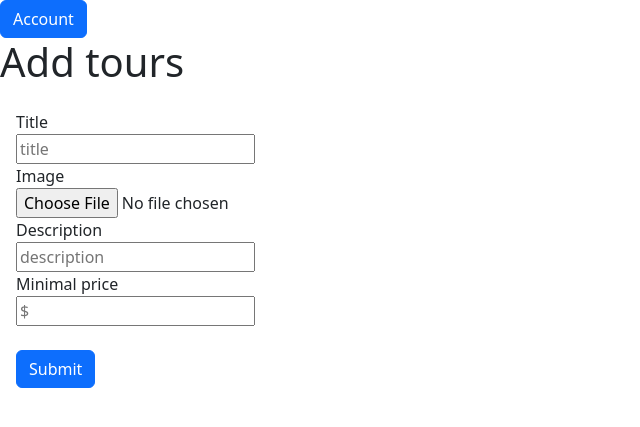
After one commit to YehoMk/WebsiteProject2, a Flask app: page /add_tours in a window 1280 px wide. The commit adds this page. Shown: the top 427 px of the page, without its empty margins (0-640 px from the left). Run offline with Flask 3, Linux system fonts and the light colour scheme; the visitor is signed in with stand-in values (Sample User, id 1).

Commit message:
feat: now tours can be added by admins and viewed
Added Tour database model in db.py.

Added add_tours_retrieve and add_tours_process functions in views.py.
They are responsible for loading and processing the page for adding
Tours.

Added a static folder. The form for adding tours can upload images to /static/uploads.

Added allowed_file function and modified config.py fot the image
uploading system.

All instances of "rent" are replaced with "tours".

Added add_tours.html. Modified register_and_profile.html and tours.html.

Added some comments.

```diff
--- a/app/db.py
+++ b/app/db.py
@@ -6,7 +6,7 @@ from flask_login import UserMixin
 from .config import *
 
 
-__all__ = ("User", "db", "migrate")
+__all__ = ("db", "migrate", "User", "Tour")
 
 
 db = SQLAlchemy(app)
@@ -19,3 +19,12 @@ class User(UserMixin, db.Model):
     username = db.Column(db.String(20), unique=True, nullable=False)
     email = db.Column(db.String(80), unique=True, nullable=False)
     password_hash = db.Column(db.String(80), nullable=False)
+
+
+class Tour(db.Model):
+    id = db.Column(db.Integer, primary_key=True)
+    creation_time = db.Column(db.DateTime, default=datetime.utcnow)
+    title = db.Column(db.String(20), nullable=False)
+    image_path = db.Column(db.String)
+    description = db.Column(db.String(120), nullable=False)
+    min_price = db.Column(db.Integer, nullable=False)
--- /dev/null
+++ b/app/templates/add_tours.html
@@ -0,0 +1,33 @@
+{% extends "base.html" %}
+
+{% block title %}Add tours{% endblock %}
+
+{% block content %}
+
+  <h1>Add tours</h1>
+
+  <form id="addTourForm" class="p-3" hx-post="{{ url_for('add_tours_process') }}" hx-target="#addTourResultText" enctype="multipart/form-data">
+
+    <label>Title</label> <br />
+    <input name="title" type="text" placeholder="title" required> <br />
+
+    <label>Image</label> <br />
+    <input name="image" type="file" required> <br />
+
+    <label>Description</label> <br />
+    <input name="description" type="text" placeholder="description" required> <br />
+
+    <label>Minimal price</label> <br />
+    <input name="minPrice" type="number" placeholder="$" required> <br />
+
+    <br />
+
+    <button class="btn btn-primary" >Submit</button>
+
+    <div id="addTourResultText">
+
+    </div>
+
+  </form>
+
+{% endblock %}
--- a/app/templates/register_and_profile.html
+++ b/app/templates/register_and_profile.html
@@ -8,6 +8,10 @@
     <h1>Username: {{ current_user.username }}</h1>
     <h1>Email: {{ current_user.email }}</h1>
     <h1>Id: {{ current_user.id }}</h1>
+    {% if current_user.id == 1 %}
+      <h2>ADMIN ACCOUNT</h2>
+      <a href="{{ url_for('add_tours_retrieve') }}">Add a tour</a>
+    {% endif %}
     <a href="{{ url_for('logout') }}">Logout</a>
   {% else %}
     <form id="registerForm" class="p-2" hx-post="{{ url_for('register_process') }}" hx-target="#resultText">
--- a/app/views.py
+++ b/app/views.py
@@ -2,12 +2,24 @@ from flask import render_template, request, redirect, make_response, url_for
 from werkzeug.security import generate_password_hash, check_password_hash
 from sqlalchemy.exc import IntegrityError
 from flask_login import login_user, current_user, login_required, logout_user
+import os
+from werkzeug.utils import secure_filename
+
 
 from .config import *
 from .db import *
 
 
-__all__ = ("index", "rent", "register_retrieve", "register_process", "login_retrieve", "login_process", "logout")
+__all__ = ("index", "tours", "register_retrieve", "register_process", "login_retrieve", "login_process", "logout")
+
+
+def allowed_file(filename):
+    """
+    Checks the validity of an uploaded file. More specifically weather it has an extension and weather this extension is in ALLOWED_EXTENSIONS.
+    :param filename:
+    :return: filename.
+    """
+    return "." in filename and filename.rsplit(".", 1)[1].lower() in ALLOWED_EXTENSIONS
 
 
 @login.user_loader
@@ -17,15 +29,82 @@ def load_user(user_id):
     return User.query.get(int(user_id))
 
 
+# The main pages
+
+
 @app.route("/index")
 @app.route("/")
 def index():
+    """
+    The function for the main page of the website.
+    :return: template for the main page.
+    """
     return render_template("index.html")
 
 
-@app.route("/rent")
-def rent():
-    return render_template("rent.html")
+@app.route("/tours")
+def tours():
+    """
+    The function for the page with the tours .
+    :return: template for the tours page.
+    """
+    tours = Tour.query.all()
+    return render_template("tours.html", tours=tours)
+
+
+# Admin related pages
+
+
+@app.route("/add_tours", methods=["GET"])
+def add_tours_retrieve():
+    """
+    :return: HTML with the form for tour creation.
+    """
+    print(current_user.get_id())
+    if current_user.get_id() is None or current_user.id != 1:
+        return "Error: this page is available only for admin users."
+    return render_template("add_tours.html")
+
+
+@app.route("/add_tours", methods=["POST"])
+def add_tours_process():
+    """
+    Adds a tour to the database. Adds the image files to the uploads folder. Creates the upload folder if there isn't one yet.
+    :return: addTourResultText used in the form.
+    """
+
+    # Checks the image and adds it to the upload folder
+    file = request.files["image"]
+    if file and allowed_file(file.filename):
+        if "uploads" not in os.listdir("app/static"):
+            os.mkdir("app/static/uploads")
+        if os.listdir("app/static/uploads") == []:
+            image_id = "1"
+        else:
+            image_id_list = [int(image.rsplit(".", 1)[0]) for image in os.listdir("app/static/uploads")]
+            image_id_list.sort()
+            image_id = str(image_id_list[-1] + 1)
+
+        filename = secure_filename(file.filename)
+        id_filename = filename.rsplit(".", 1)
+        id_filename[0] = image_id
+        id_filename = ".".join(id_filename)
+
+        image_path = f"/static/uploads/{id_filename}"
+        file.save(os.path.join(app.config["UPLOAD_FOLDER"], id_filename))
+
+    # Gets the rest of the information and adds it to the database
+    title = request.form["title"]
+    description = request.form["description"]
+    min_price = request.form["minPrice"]
+    tour = Tour(title=title, description=description, min_price=min_price, image_path=image_path)
+    try:
+        db.session.add(tour)
+        db.session.commit()
+        return "Success"
+    except IntegrityError:
+        db.session.rollback()
+        return "Tour creation error."
 
 
 # Account management
@@ -81,7 +160,7 @@ def login_process():
     print(username, password)
     print(user)
     if user is None or not check_password_hash(user.password_hash, password):
-        return "This user already exists. Try again."
+        return "Incorrect details. Try again."
     login_user(user, remember=True)
     return "Success"
 
```
Also changed, not shown: app/config.py (+6 -2 lines), app/templates/rent.html (deleted, +0 -9 lines), app/templates/tours.html (added, +21 -0 lines).
